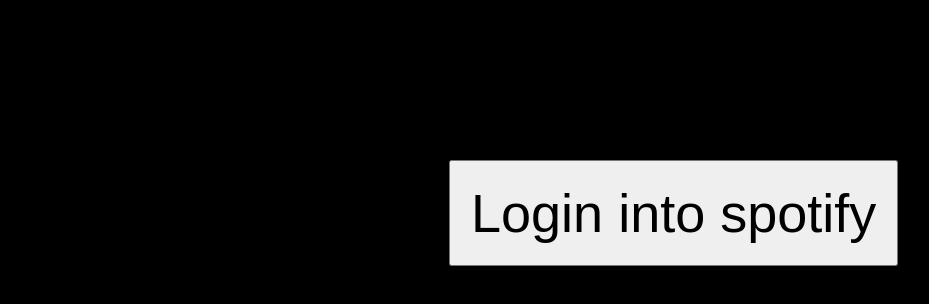
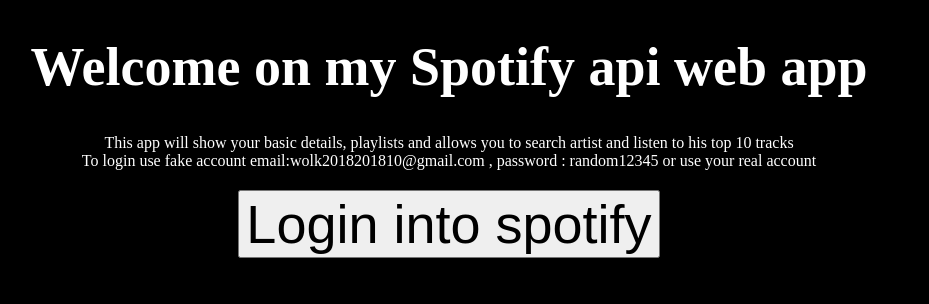
Before and after one commit to Kolimator/Spotify-App, a React (Create React App) app: page / in a window 1280 px wide. Shown: the top 304 px of the page, without its empty margins (191-1120 px from the left). Built offline with nearby package versions, Linux system fonts and the light colour scheme.

Commit message:
next version

```diff
--- a/src/ButtonLogin.js
+++ b/src/ButtonLogin.js
@@ -11,13 +11,18 @@
 
 class ButtonLogin extends Component {
     render(){
-        return <button onClick={() => {
+        return<div style={defaultStyle}>
+            <h1> Welcome on my Spotify api web app</h1>
+            <div>This app will show your basic details, playlists and allows you to search artist and listen to his top 10 tracks</div>
+            <div> To login use fake account email:wolk2018201810@gmail.com , password : random12345 or use your real account</div>
+
+            <button style={{"font-size":"54px","margin-top":"20px"}} onClick={() => {
             window.location = window.location.href.includes("localhost")
                 ? "http://localhost:8888/login"
-                : "https://spotify-backend-superapp.herokuapp.com/login"
+                : "https://spotify-backend-superapp.herokuapp.com/login"}
         }
-        }
-                      style={{...defaultStyle,"padding":"20px" , "font-size":"54px", "position":"fixed", "top":"20%",}}>Login into spotify</button>
+                      >Login into spotify</button>
+        </div>
     }
 }
 
```
